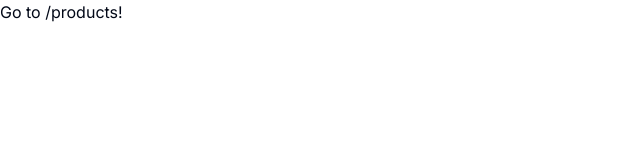
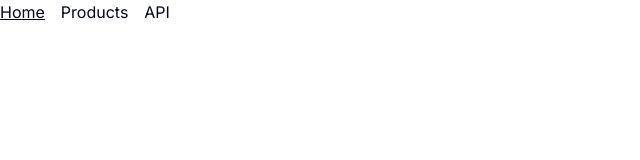
Before and after one commit to timdidrik/web-store, a Next.js app: page / in a window 1280 px wide. Shown: the top 160 px of the page, without its empty margins (0-640 px from the left). Built offline with nearby package versions, Linux system fonts and the light colour scheme.

Commit message:
Added a navigation bar.

```diff
--- a/src/app/page.tsx
+++ b/src/app/page.tsx
@@ -1,7 +1,12 @@
 'use client';
 
-import React from "react";
+import Nav from "@/components/Nav";
+
 
 export default function Home() {
-  return <main>Go to /products!</main>
+  return (
+    <>
+      <Nav />
+    </>
+  )
 }
```
